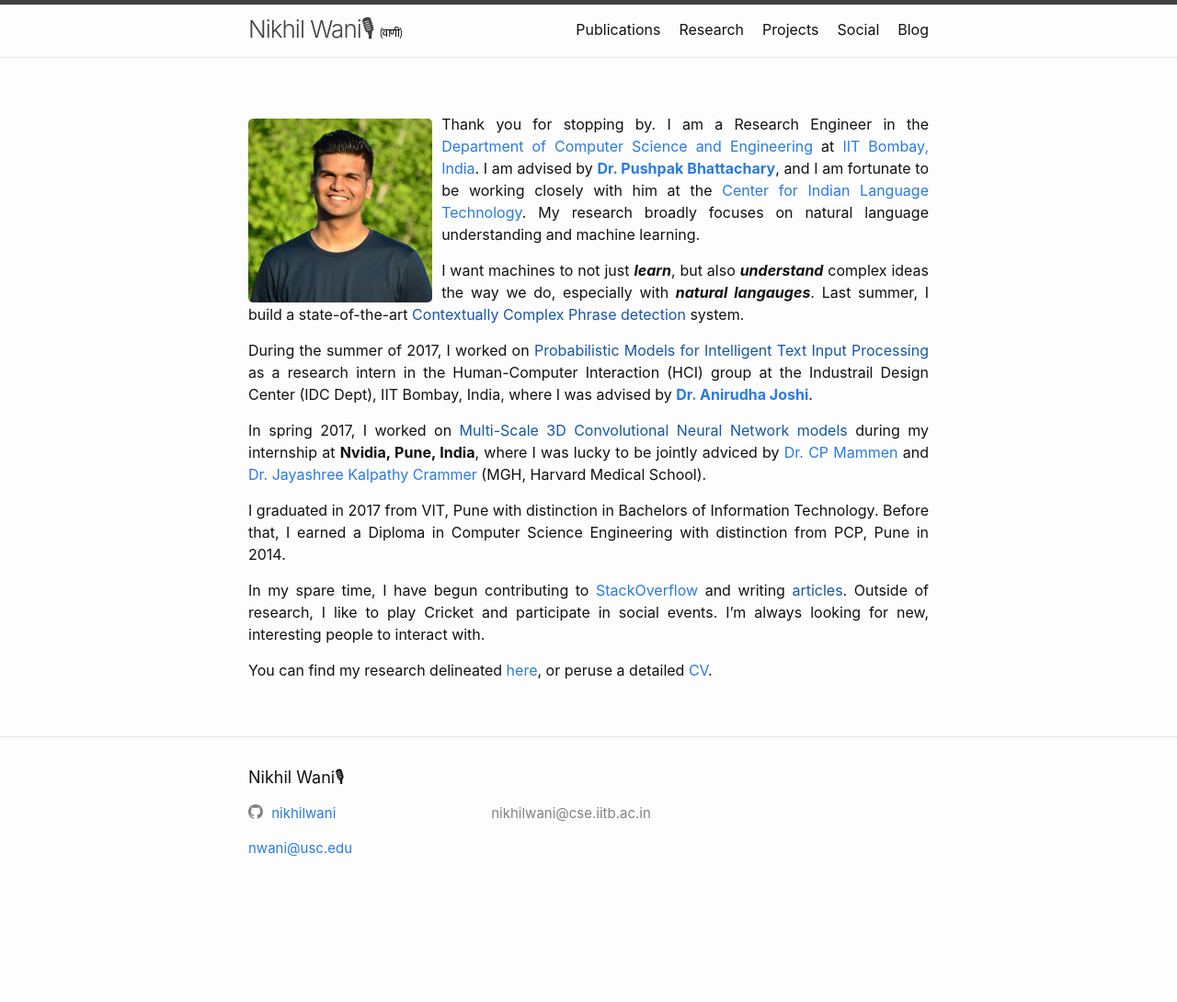
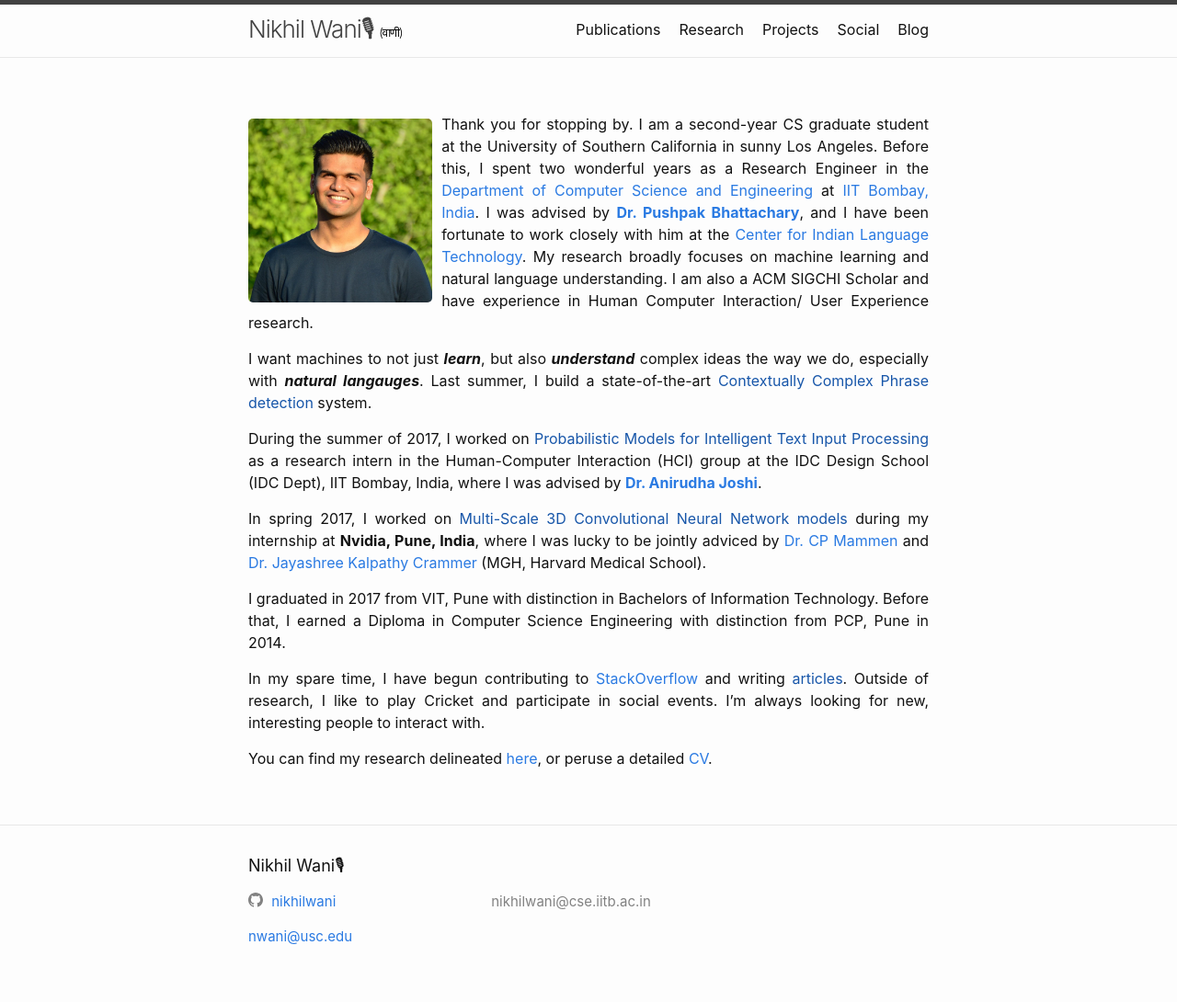
Before and after one commit to nikhilwani/nikhilwani.github.io, a Jekyll site: the page built from index.md, in a window 1280 px wide. Shown: the whole page at 92% size. Built offline with Jekyll 4.4.1, drawn with Linux system fonts in a browser that asks for light colours; comment, search, counter and statistics services are not loaded; before the commit the page ends 994 px from its top, so only the background shows below that.

Commit message:
Update index.md

```diff
--- a/index.md
+++ b/index.md
@@ -65,12 +65,12 @@ body
 </div>
 
 
-Thank you for stopping by. I am a Research Engineer in the [Department of Computer Science and Engineering](https://www.cse.iitb.ac.in/) at [IIT Bombay, India](https://www.iitb.ac.in/). I am advised by **[Dr. Pushpak Bhattachary](https://www.cse.iitb.ac.in/~pb/)**, and I am fortunate to be working closely with him at the [Center for Indian Language Technology](http://www.cfilt.iitb.ac.in/). My research broadly focuses on natural language understanding and machine learning.
+Thank you for stopping by. I am a second-year CS graduate student at the University of Southern California in sunny Los Angeles. Before this, I spent two wonderful years as a Research Engineer in the [Department of Computer Science and Engineering](https://www.cse.iitb.ac.in/) at [IIT Bombay, India](https://www.iitb.ac.in/). I was advised by **[Dr. Pushpak Bhattachary](https://www.cse.iitb.ac.in/~pb/)**, and I have been fortunate to work closely with him at the [Center for Indian Language Technology](http://www.cfilt.iitb.ac.in/). My research broadly focuses on machine learning and natural language understanding. I am also a ACM SIGCHI Scholar and have experience in Human Computer Interaction/ User Experience research.
 
  I want machines to not just ***learn***, but also ***understand*** complex ideas the way we do, especially with ***natural langauges***. Last summer, I build a state-of-the-art [Contextually Complex Phrase detection]() system.
 
 
-During the summer of 2017, I worked on [Probabilistic Models for Intelligent Text Input Processing]() as a research intern in the Human-Computer Interaction (HCI) group at the Industrail Design Center (IDC Dept), IIT Bombay, India, where I was advised by **[Dr. Anirudha Joshi](http://www.idc.iitb.ac.in/~anirudha/){:target="_blank"}**.
+During the summer of 2017, I worked on [Probabilistic Models for Intelligent Text Input Processing]() as a research intern in the Human-Computer Interaction (HCI) group at the IDC Design School (IDC Dept), IIT Bombay, India, where I was advised by **[Dr. Anirudha Joshi](http://www.idc.iitb.ac.in/~anirudha/){:target="_blank"}**.
 
 
 In spring 2017, I worked on [Multi-Scale 3D Convolutional Neural Network models]() during my internship at **Nvidia, Pune, India**, where I was lucky to be jointly adviced by [Dr. CP Mammen](https://in.linkedin.com/in/cp-mammen-7690735) and [Dr. Jayashree Kalpathy Crammer](https://connects.catalyst.harvard.edu/Profiles/display/Person/102986) (MGH, Harvard Medical School).
```
